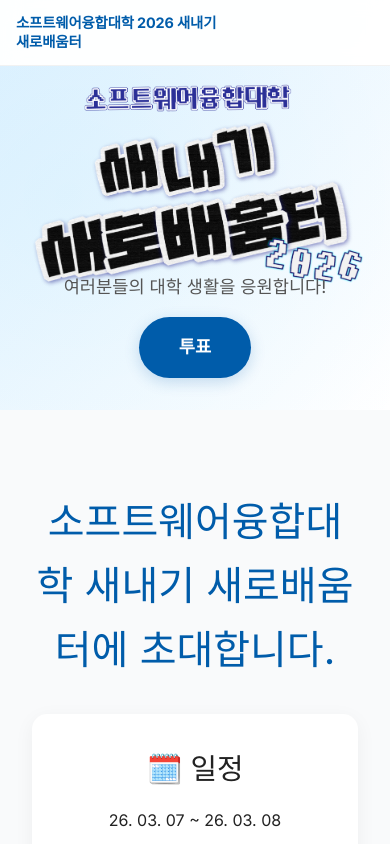
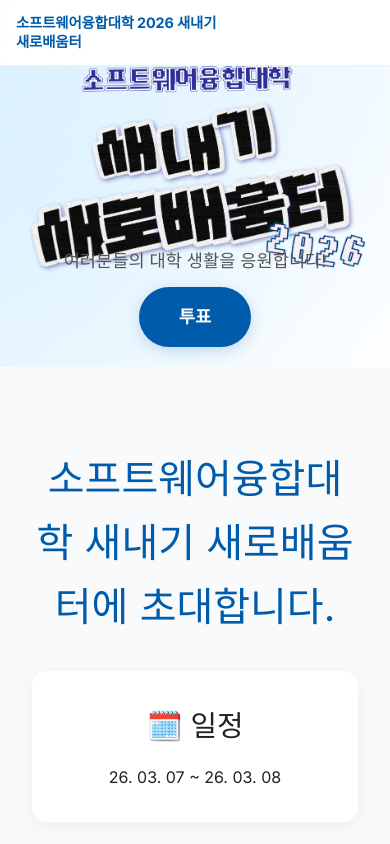
Before and after one commit to HyogyuAhn/swc2026, a Next.js app: page / in a window 390 px wide. Shown: the top 844 px of the page. Built offline with nearby package versions, Linux system fonts and the light colour scheme.

Commit message:
fix: padding

```diff
--- a/src/app/globals.css
+++ b/src/app/globals.css
@@ -79,7 +79,7 @@ nav a:hover {
     justify-content: center;
     text-align: center;
     background: linear-gradient(135deg, #e0f2ff 0%, #ffffff 100%);
-    padding: 5rem 2rem 2.5rem;
+    padding: 2.75rem 1.5rem 1.5rem;
     position: relative;
     overflow: hidden;
 }
@@ -107,7 +107,7 @@ nav a:hover {
 }
 
 .hero-main-image {
-    width: min(600px, 84vw);
+    width: min(580px, 82vw);
     height: auto;
     margin-bottom: 0;
 }
@@ -115,8 +115,8 @@ nav a:hover {
 .hero p {
     font-size: clamp(1.1rem, 2vw, 1.5rem);
     color: #555;
-    margin-top: -4.25rem;
-    margin-bottom: 1.25rem;
+    margin-top: -5.75rem;
+    margin-bottom: 0.9rem;
     max-width: 600px;
     margin-left: auto;
     margin-right: auto;
@@ -229,17 +229,17 @@ footer p {
 
     .hero {
         min-height: auto;
-        padding: 4.5rem 1rem 2rem;
+        padding: 3.25rem 0.75rem 1.25rem;
     }
 
     .hero-main-image {
-        width: min(400px, 90vw);
+        width: min(380px, 92vw);
         margin-bottom: 0;
     }
 
     .hero p {
-        margin-top: -2rem;
-        margin-bottom: 1rem;
+        margin-top: -2.75rem;
+        margin-bottom: 0.75rem;
     }
 
     nav ul {
--- a/src/app/vote/page.tsx
+++ b/src/app/vote/page.tsx
@@ -216,33 +216,33 @@ export default function VotePage() {
 
     if (!isLoggedIn) {
         return (
-            <div className="min-h-screen flex flex-col items-center justify-center p-4 sm:p-6 bg-gradient-to-br from-blue-50 to-white">
-                <div className="max-w-md w-full bg-white p-6 sm:p-8 rounded-2xl shadow-xl border border-blue-50">
-                    <div className="text-center mb-6 flex flex-col items-center">
+            <div className="min-h-screen flex flex-col items-center justify-center p-3 sm:p-4 bg-gradient-to-br from-blue-50 to-white">
+                <div className="max-w-md w-full bg-white p-5 sm:p-6 rounded-2xl shadow-xl border border-blue-50">
+                    <div className="text-center mb-4 flex flex-col items-center">
                         <Image
                             src="/images/logo.png"
                             alt="소프트웨어융합대학"
                             width={1064}
                             height={294}
-                            className="w-full max-w-[340px] h-auto mb-2"
+                            className="w-full max-w-[320px] h-auto mb-1"
                             priority
                         />
                         <p className="text-gray-500">2026 새내기배움터</p>
                     </div>
-                    <form onSubmit={handleLogin} className="space-y-4">
+                    <form onSubmit={handleLogin} className="space-y-3">
                         <div>
-                            <label className="block text-sm font-bold text-gray-700 mb-2">학번 입력</label>
+                            <label className="block text-sm font-bold text-gray-700 mb-1.5">학번 입력</label>
                             <input
                                 type="text"
                                 value={studentId}
                                 onChange={e => setStudentId(e.target.value)}
-                                className="w-full p-4 border border-gray-200 rounded-xl focus:ring-2 focus:ring-blue-500 focus:border-blue-500 transition outline-none text-lg"
+                                className="w-full p-3.5 border border-gray-200 rounded-xl focus:ring-2 focus:ring-blue-500 focus:border-blue-500 transition outline-none text-lg"
                                 placeholder="학번 8자리를 입력하세요"
                             />
                         </div>
                         <button
                             type="submit"
-                            className="w-full py-4 bg-blue-600 text-white rounded-xl font-bold text-lg hover:bg-blue-700 hover:shadow-lg hover:-translate-y-0.5 transition-all"
+                            className="w-full py-3.5 bg-blue-600 text-white rounded-xl font-bold text-lg hover:bg-blue-700 hover:shadow-lg hover:-translate-y-0.5 transition-all"
                         >
                             입장
                         </button>
```
